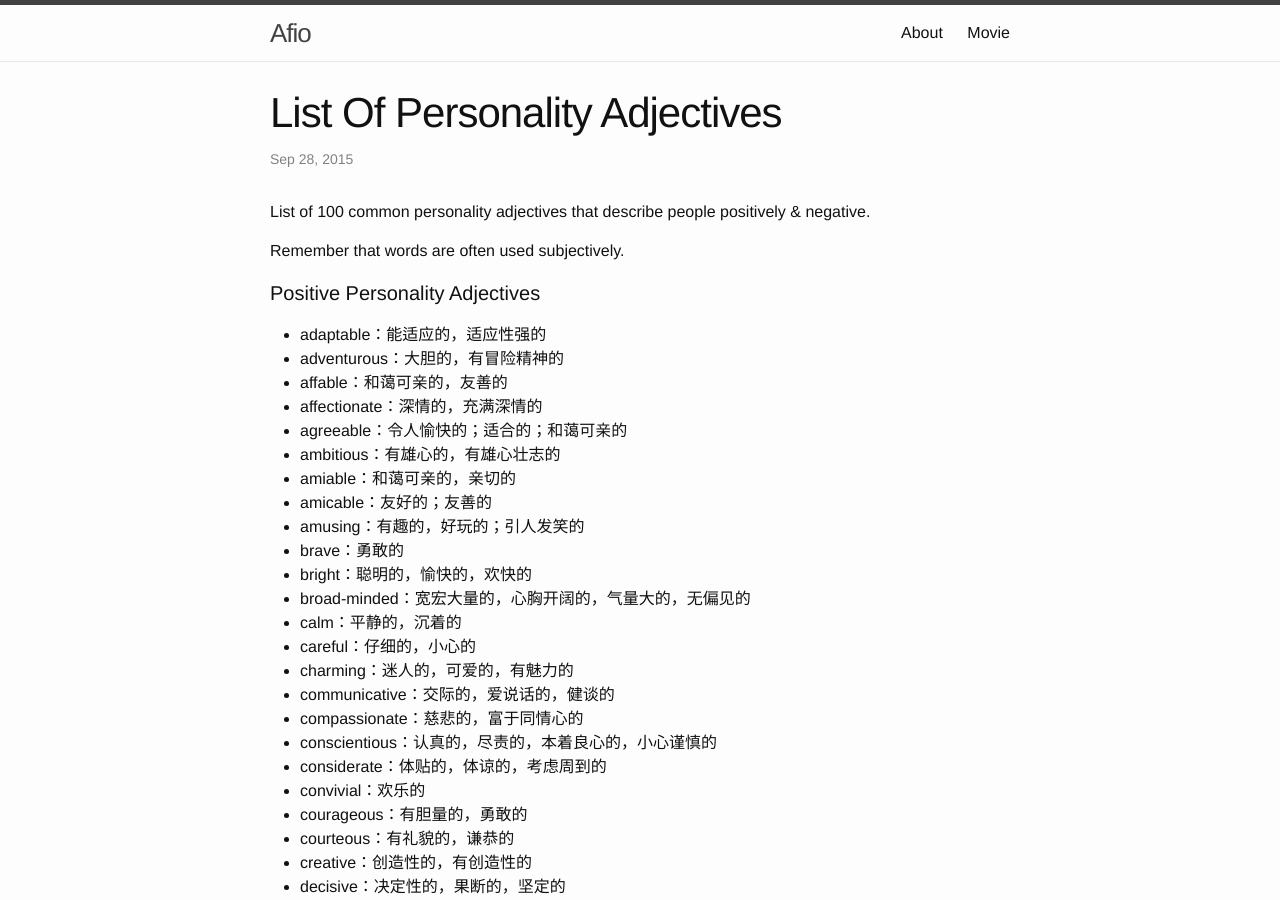
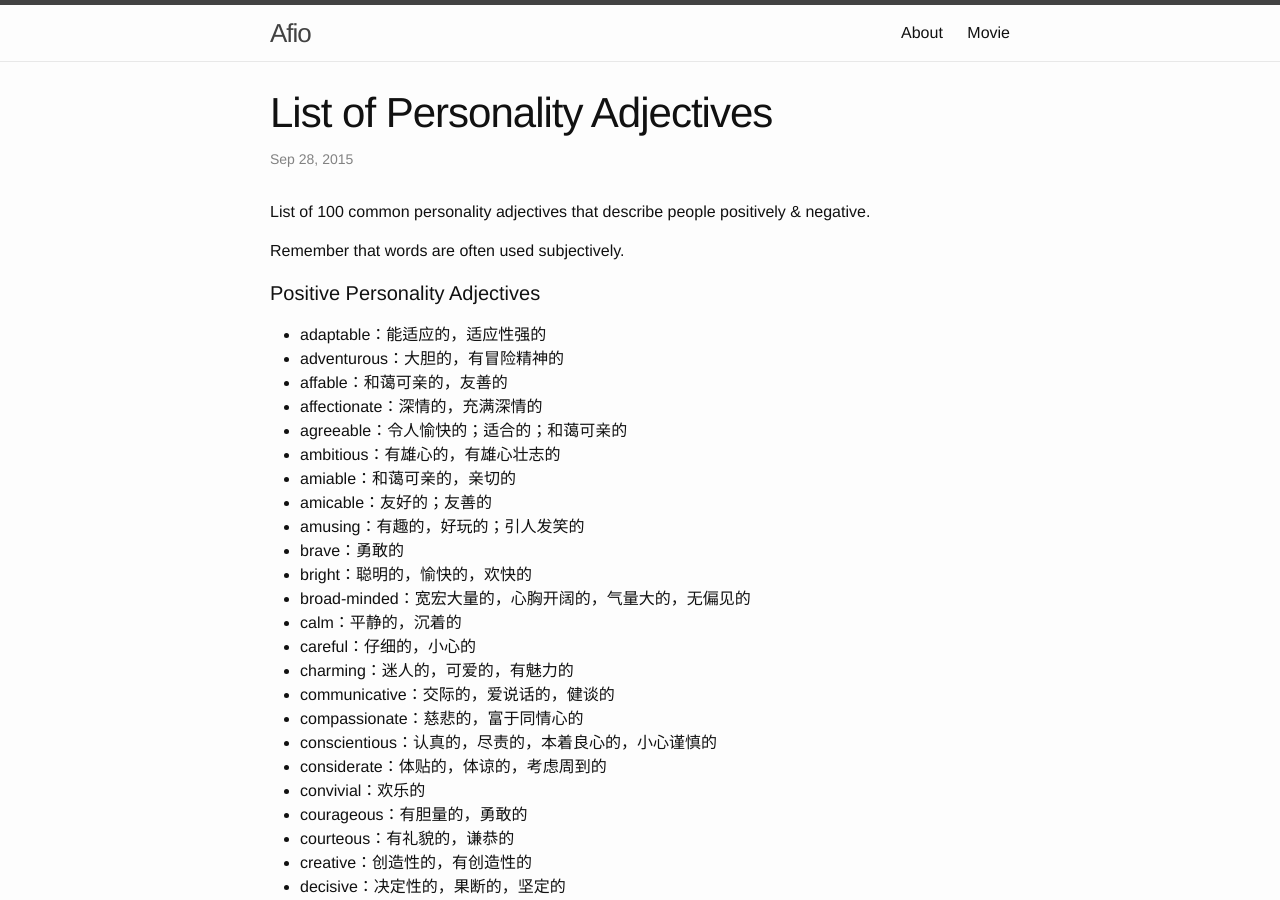
Before and after one commit to Afio/afio.github.io, a Jekyll site: the page built from _posts/2015-09-28-list_personality_adjectives.md, in a window 1280 px wide and 900 px high. Built offline with Jekyll 4.4.1, drawn with Linux system fonts in a browser that asks for light colours; comment, search, counter and statistics services are not loaded.

Commit message:
of update

```diff
--- a/_posts/2015-09-28-list_personality_adjectives.md
+++ b/_posts/2015-09-28-list_personality_adjectives.md
@@ -1,6 +1,6 @@
 ---
 layout: post
-title:  "List Of Personality Adjectives"
+title:  "List of Personality Adjectives"
 date:   2015-09-28 20:00:00
 categories: ingress
 
```
